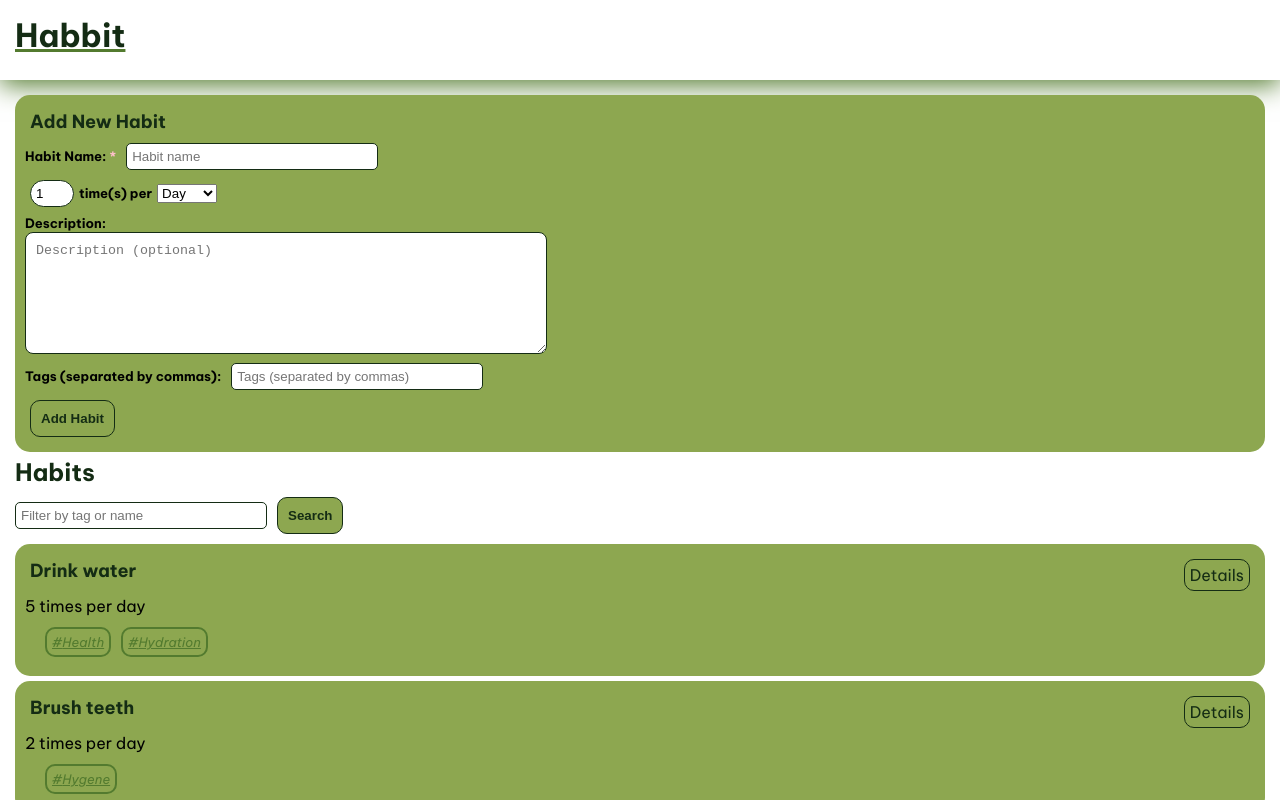
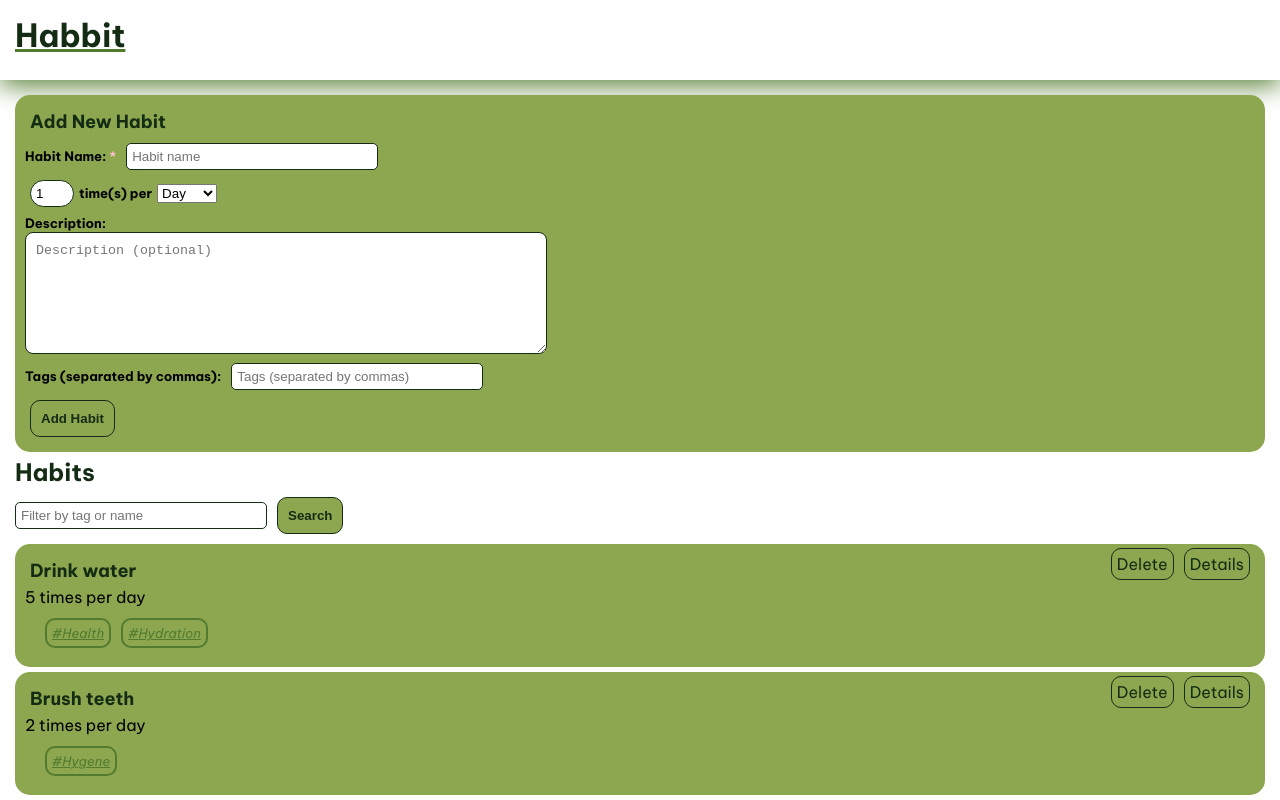
Before and after one commit to kandriam/habbit-prototype, an Angular app: page / in a window 1280 px wide. Shown: the top 800 px of the page. Built offline with nearby package versions, Linux system fonts and the light colour scheme; data requests are answered from the project's data file.

Commit message:
Pre-delete testinng

```diff
--- a/src/app/habit.service.ts
+++ b/src/app/habit.service.ts
@@ -67,6 +67,15 @@ export class HabitService {
   }
 
   deleteHabit(id: number) {
-    console.log(id);
+    console.log(
+      `Deleting habit: ${id}`
+    );
+
+    // fetch(`${this.url}/${id}`, {
+    //   method: 'DELETE',
+    //   headers: {
+    //   'Content-Type': 'application/json'
+    //   }
+    // });
   }
 }
--- a/src/app/habit/habit.ts
+++ b/src/app/habit/habit.ts
@@ -1,6 +1,8 @@
-import { Component, input } from '@angular/core';
+import { Component, input, inject } from '@angular/core';
 import { HabitInfo } from '../habit';
 import { RouterLink, RouterOutlet } from '@angular/router';
+import { HabitService } from '../habit.service';
+
 @Component({
   selector: 'app-habit',
   standalone: true,
@@ -9,7 +11,10 @@ import { RouterLink, RouterOutlet } from '@angular/router';
     <section class="habit-thumbnail">
       <div style="display: flex; justify-content: space-between;">
         <h3>{{ habit().name }}</h3>
-        <a [routerLink]="['/details', habit().id]" class="details-button">Details</a>
+        <div>
+          <a class="details-button" (click)="deleteHabit(habit().id)">Delete</a>
+          <a [routerLink]="['/details', habit().id]" class="details-button">Details</a>
+        </div>
       </div>
       <div class="thumbnail-sectin">
         @if (habit().timesperinstance === 1) {
@@ -28,6 +33,7 @@ import { RouterLink, RouterOutlet } from '@angular/router';
   styleUrls: ['../../styles.css', './habit.css'],
 })
 export class Habit {
+  habitService: HabitService = inject(HabitService);
   habit = input.required<HabitInfo>()
 
   searchByTag(tag: string): void {
@@ -38,4 +44,9 @@ export class Habit {
     }
 
   }
+
+  deleteHabit(id: number) {
+    console.log(`Deleting habit from home: ${id}`)
+    this.habitService.deleteHabit(id);
+  }
 }
--- a/src/app/habitdetails/habitdetails.ts
+++ b/src/app/habitdetails/habitdetails.ts
@@ -119,8 +119,9 @@ export class Details {
 
   deleteHabit(id: number | undefined) {
     if (id !== undefined) {
-      console.log(`Delete habit ${id}`);
-      // You can call your delete method here, e.g. this.habitService.deleteHabit(id);
+      console.log(`Deleting habit from details: ${id}`)
+      this.habitService.deleteHabit(id);
+      // window.location.href = '/';
     }
   }
 }
```
